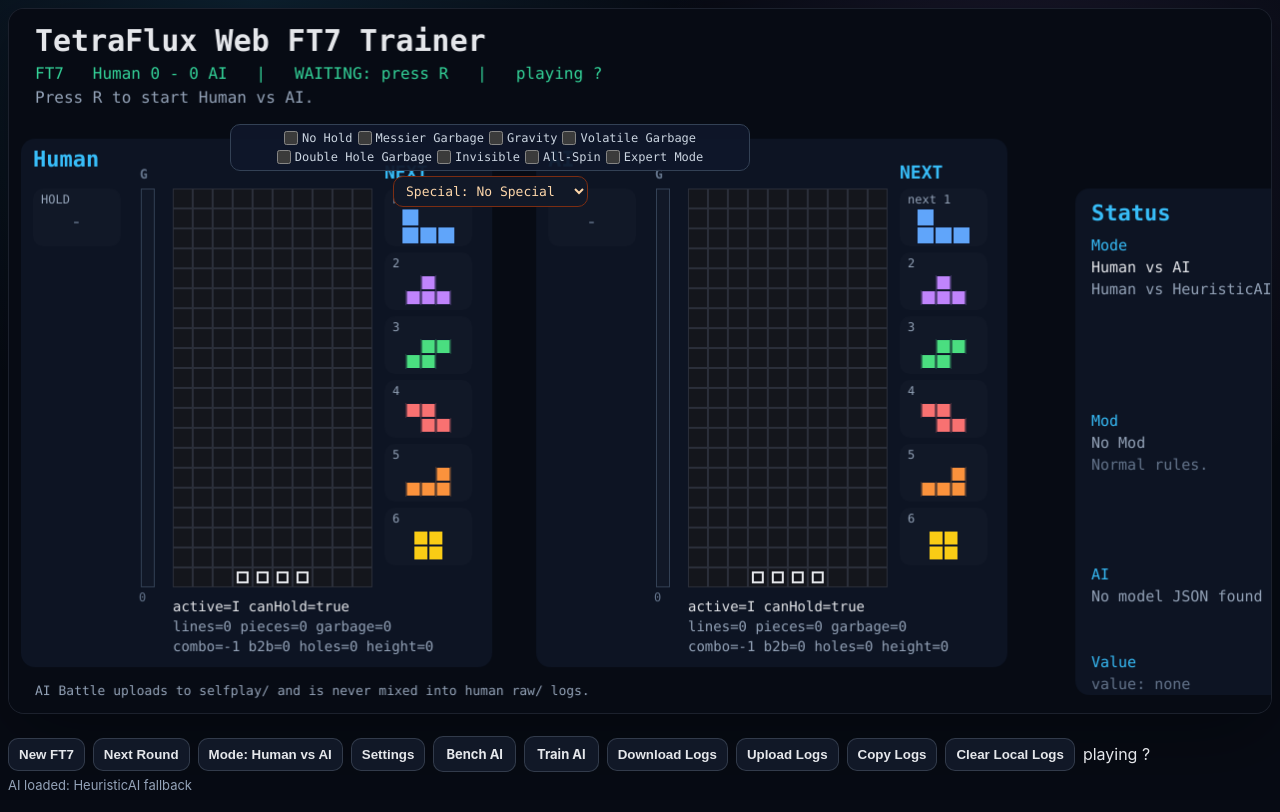
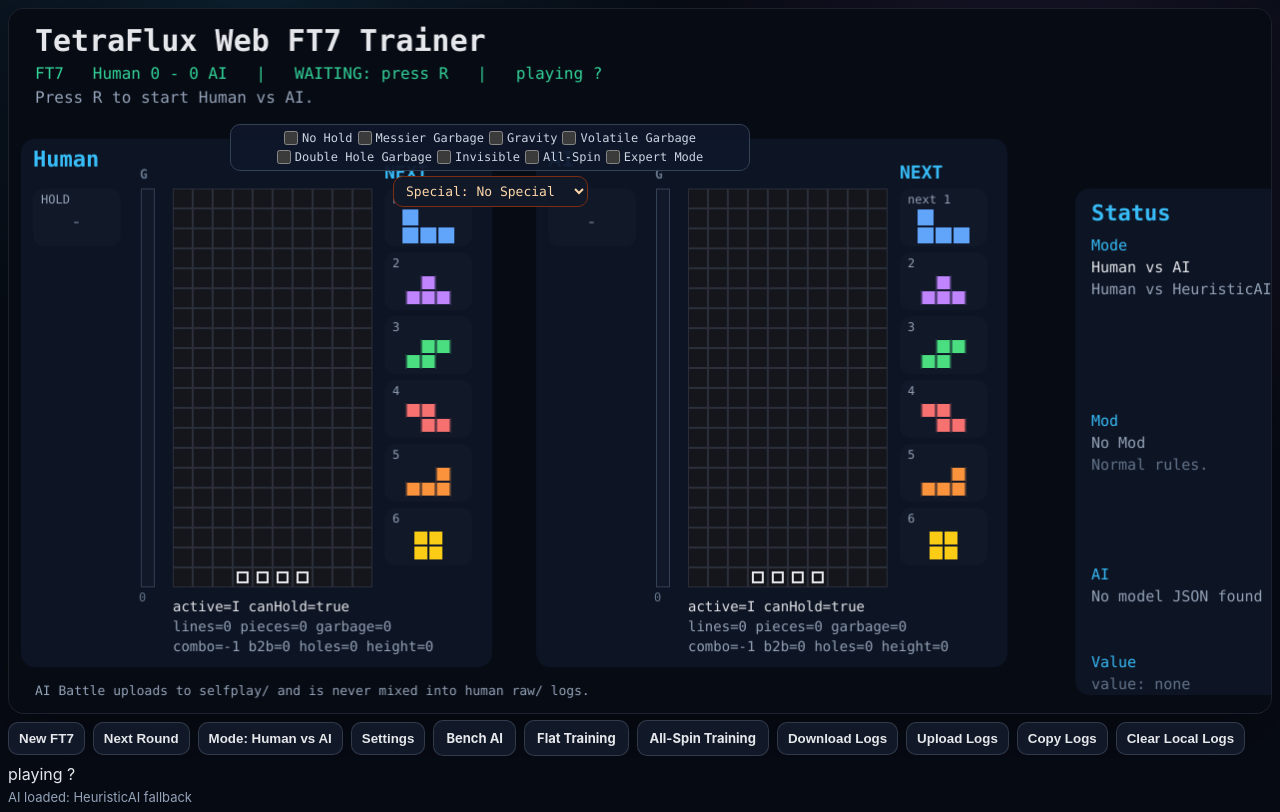
Before and after one commit to kineticnapier/TetraFlux, a website built with Vite: page index.html in a window 1280 px wide. Built offline with nearby package versions, Linux system fonts and the light colour scheme; no server answers; files whose address does not match are found by name.

Commit message:
Add All-Spin training link to game toolbar

```diff
--- a/index.html
+++ b/index.html
@@ -42,7 +42,8 @@
         <button id="toggleMode">Mode: Human vs AI</button>
         <button id="settingsBtn">Settings</button>
         <a class="toolbar-link" href="/benchmark/">Bench AI</a>
-        <a class="toolbar-link" href="/training/">Train AI</a>
+        <a class="toolbar-link" href="/training/">Flat Training</a>
+        <a class="toolbar-link" href="/training/allspin/">All-Spin Training</a>
 
         <button id="downloadLogs">Download Logs</button>
         <button id="uploadLogs">Upload Logs</button>
```
